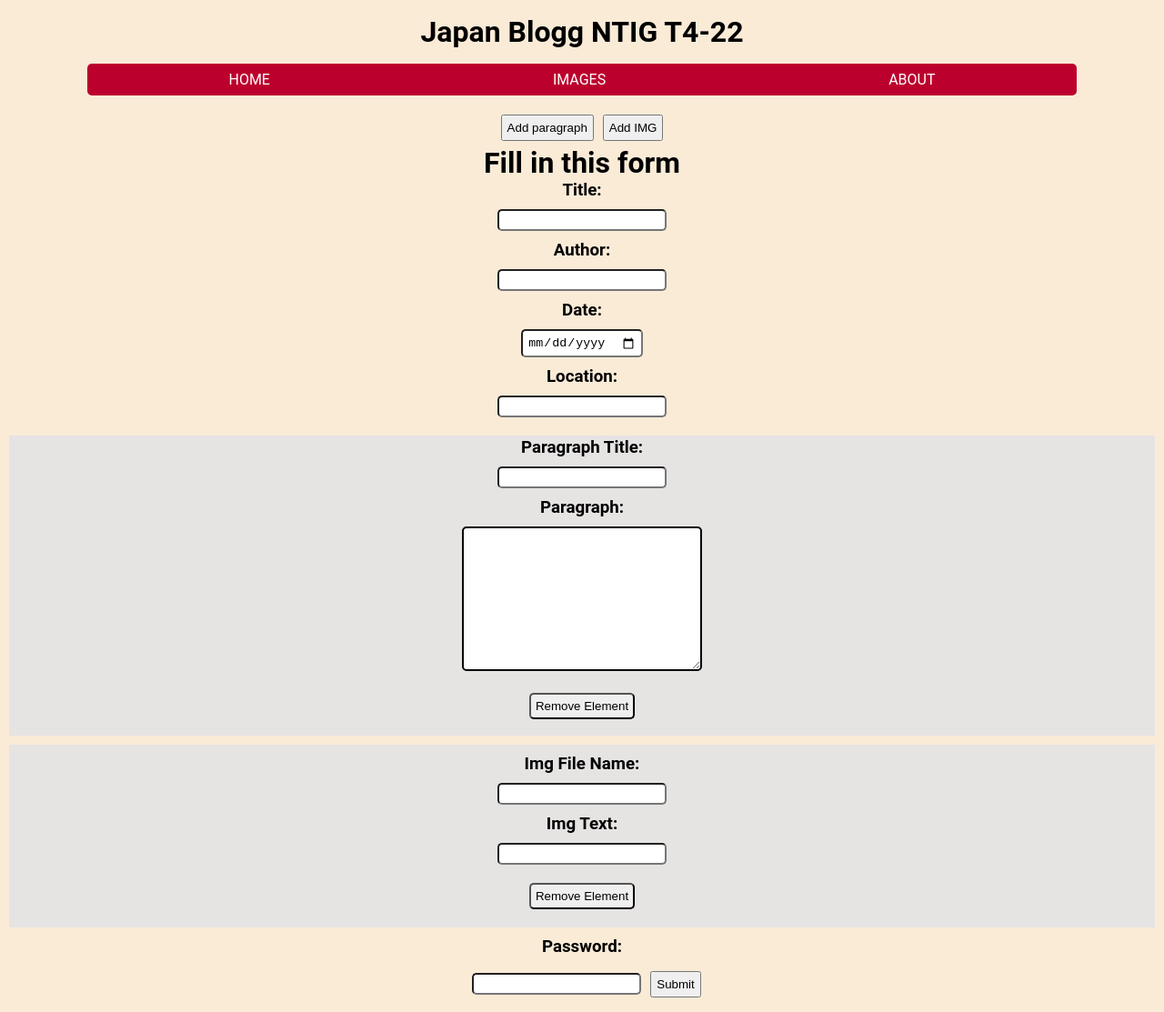
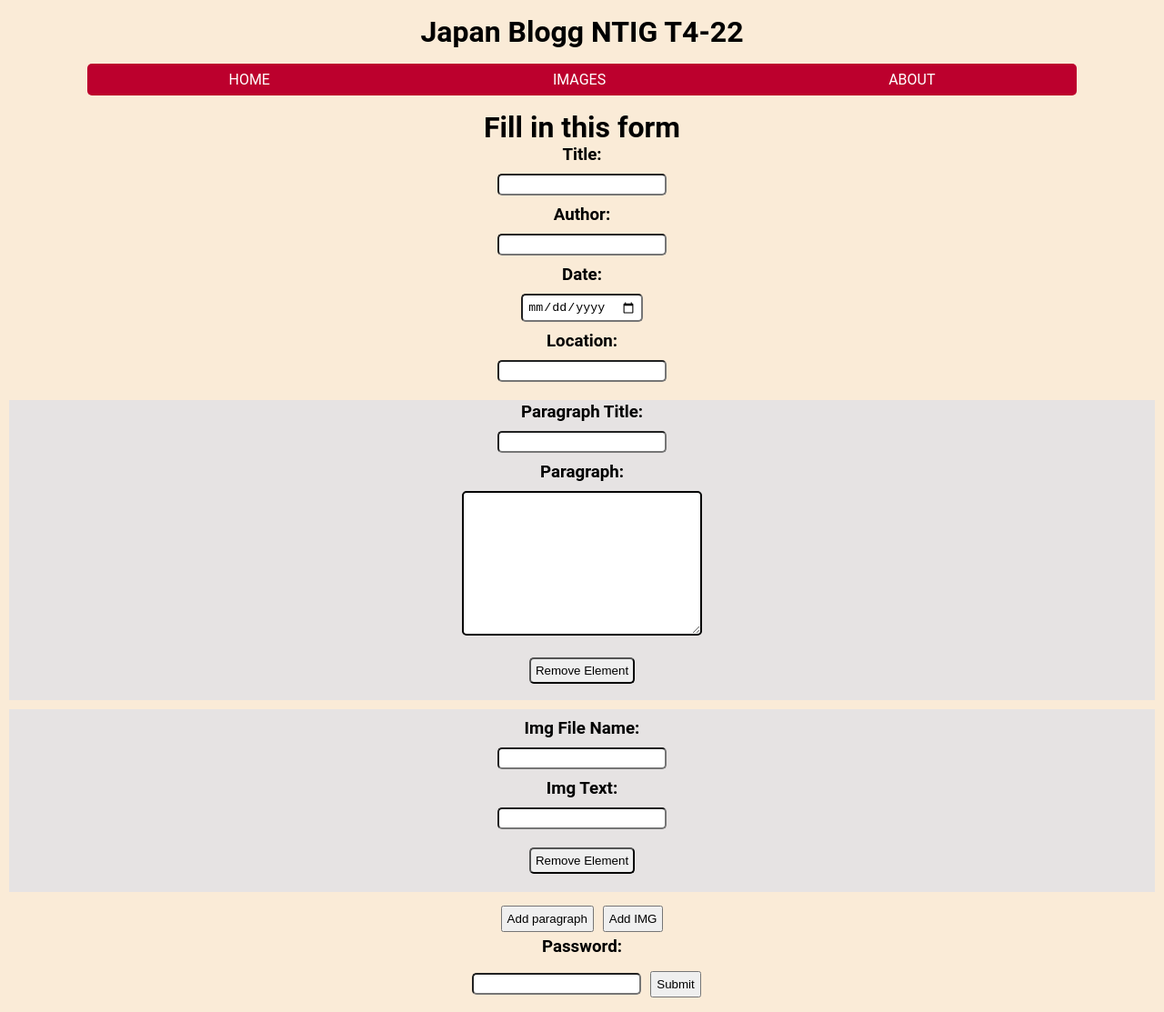
Before and after one commit to Abbegubbegum/japan-blogg-vue, a Nuxt app: page /form in a window 1280 px wide. Shown: the whole page at 91% size. Built offline with nearby package versions, Linux system fonts and the light colour scheme.

Commit message:
Move form add buttons

```diff
--- a/pages/form.vue
+++ b/pages/form.vue
@@ -103,10 +103,6 @@ async function sendForm() {
 
 <template>
   <div>
-    <div class="button-container">
-      <button class="addButtons" @click="addParagraph">Add paragraph</button>
-      <button class="addButtons" @click="addIMG">Add IMG</button>
-    </div>
     <form @submit.prevent="sendForm()">
         <h1>Fill in this form</h1>
         <label>
@@ -154,6 +150,11 @@ async function sendForm() {
               @removeElement="removeElement"
             />
           </div>
+        </div>
+
+        <div class="button-container">
+          <button class="addButtons" @click="addParagraph" type="button">Add paragraph</button>
+          <button class="addButtons" @click="addIMG" type="button">Add IMG</button>
         </div>
 
         <label>
```
